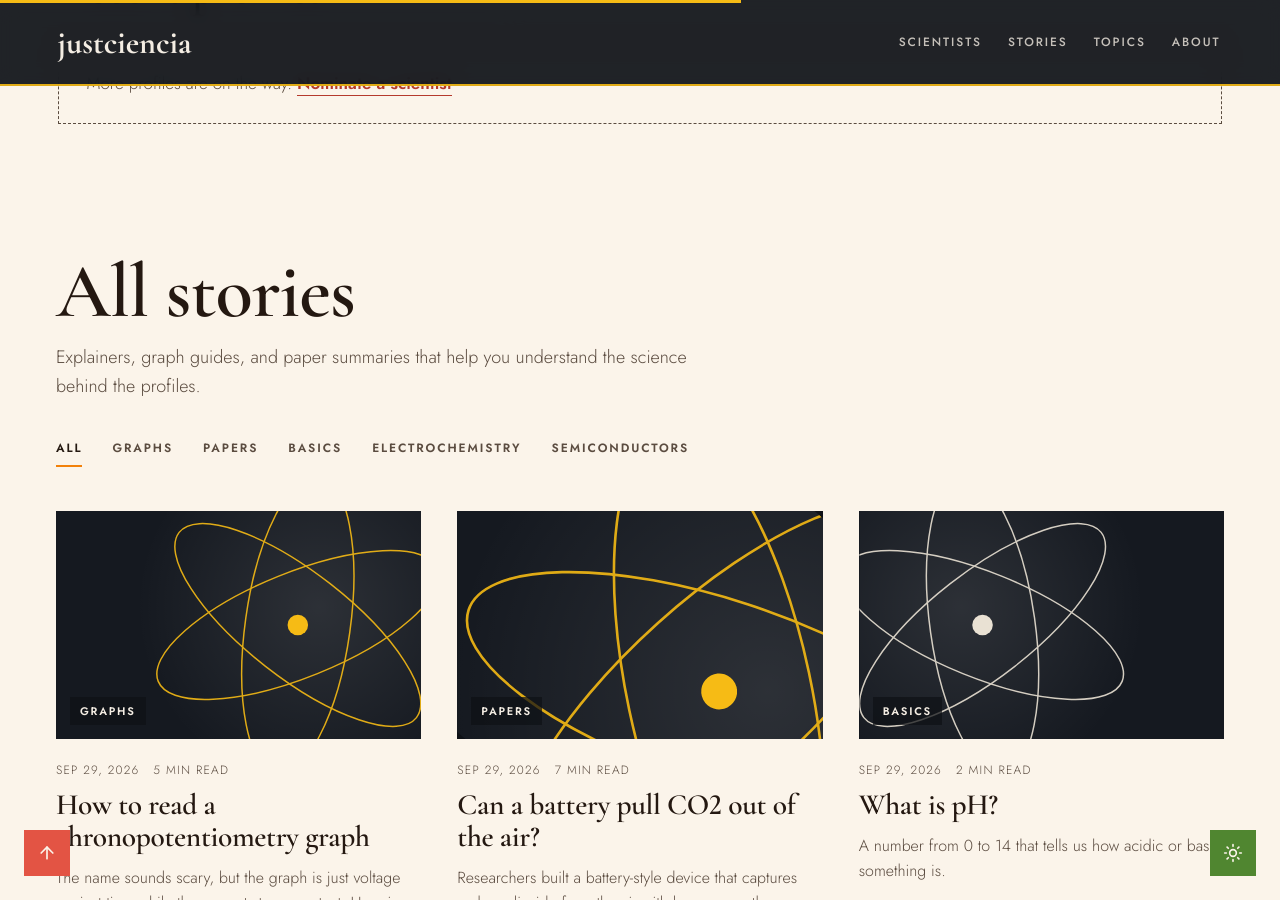
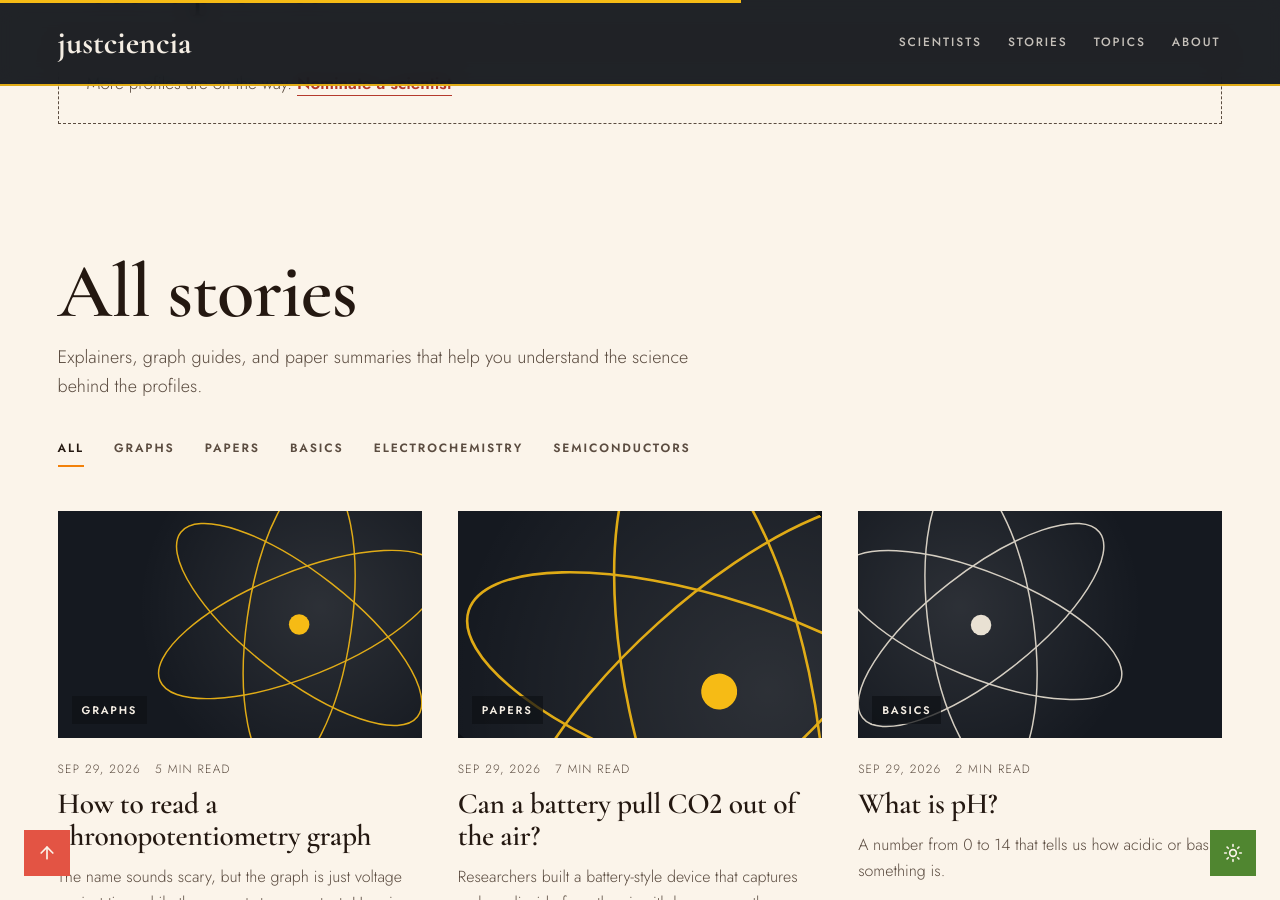
Before and after one commit to justciencia/website, a Jekyll site: the page built from index.html, in a window 1280 px wide and 900 px high, scrolled down 1020 px. Built offline with Jekyll 4.4.1, drawn with Linux system fonts in a browser that asks for light colours.

Commit message:
Add files via upload

```diff
--- a/assets/css/editorial.css
+++ b/assets/css/editorial.css
@@ -384,8 +384,9 @@
 @media (max-width:760px){.apply-form .apply-rest{grid-template-columns:1fr;gap:22px;}}
 
 /* line the stories section up with the sections above it, on desktop and mobile */
-.ed .blog{padding-inline:56px;}
-@media (max-width:860px){.ed .blog{padding-inline:24px;}}
+.ed .blog{padding-inline:clamp(24px,4.5vw,72px);}
+/* story and profile headers line up with the logo and menu */
+.ed .post-head .wrap,.ed .profile-head .wrap{max-width:1480px;margin:0 auto;padding-inline:clamp(24px,4.5vw,72px);}
 
 /* narrow screens: long words (for example ELECTROCHEMISTRY) must wrap inside their card, not widen the page */
 .rp-card,.sc-tile{min-width:0;}
```
